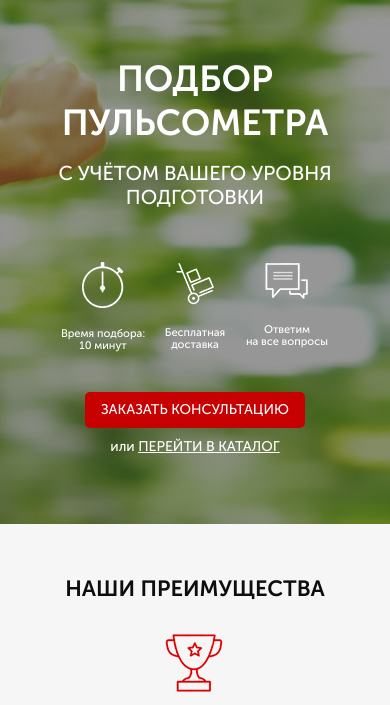
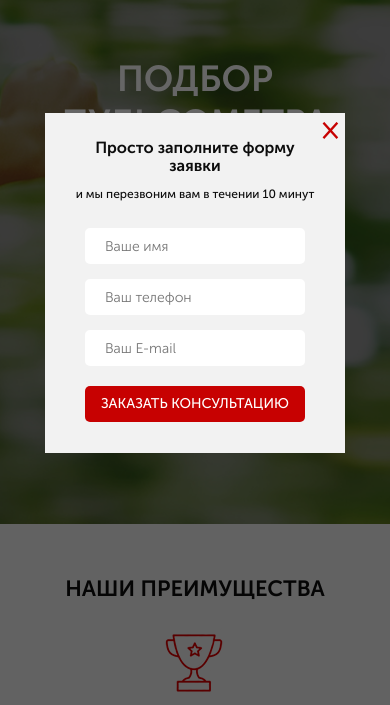
Before and after one commit to Dmitry-V-Kravchenko/ip-pulse, a website: page src/index.html in a window 390 px wide. Both pictures are taken after a click on the button "ЗАКАЗАТЬ ЗВОНОК". Shown: the part 139-844 px from the top of the page. Drawn offline with nearby package versions, Linux system fonts and the light colour scheme.

Commit message:
modal completed

```diff
--- a/src/index.html
+++ b/src/index.html
@@ -27,7 +27,7 @@
                 </div>
                 <div class="header__contacts">
                     <a href="tel:+74999228974" class="header__phone">+7 (499) 922-89-74</a>
-                    <button class="button header__button">заказать звонок</button>
+                    <button class="button header__button" data-modal="consultation">заказать звонок</button>
                 </div>
             </header>
             <div class="promo__wrapper">
@@ -48,7 +48,7 @@
                         Ответим <br>на все вопросы
                     </div>
                 </div>
-                <button class="button button_main">заказать кОНСУЛЬТАЦИЮ</button>
+                <button class="button button_main" data-modal="consultation">заказать кОНСУЛЬТАЦИЮ</button>
                 <div class="promo__link">
                     или
                     <a href="#">ПЕРЕЙТИ В КАТАЛОГ</a>
@@ -144,7 +144,7 @@
                     <div class="catalog-item__wrapper">
                         <div class="catalog-item__content catalog-item__content_active">
                             <img src="img/card_img.png" alt="product" class="catalog-item__img">
-                            <div class="catalog-item__subtitle">Пульсометр Polar FT1</div>
+                            <div class="catalog-item__subtitle">Пульсометр Suunto M2</div>
                             <div class="catalog-item__descr">Для первых шагов в тренировках, основанных на сердечном ритме</div>
                             <a href="#" class="catalog-item__link">Подробнее</a>
                         </div>
@@ -194,7 +194,7 @@
                     <div class="catalog-item__wrapper">
                         <div class="catalog-item__content catalog-item__content_active">
                             <img src="img/card_img.png" alt="product" class="catalog-item__img">
-                            <div class="catalog-item__subtitle">Пульсометр Polar FT1</div>
+                            <div class="catalog-item__subtitle">Пульсометр Polar FT4</div>
                             <div class="catalog-item__descr">Для первых шагов в тренировках, основанных на сердечном ритме</div>
                             <a href="#" class="catalog-item__link">Подробнее</a>
                         </div>
@@ -417,6 +417,42 @@
             </div>
         </div>
     </footer>
+    <!--  /footer  -->
+    <div class="overlay">
+        <div class="modal" id="consultation">
+            <div class="modal__close">&times;</div>
+            <div class="modal__subtitle">Просто заполните форму заявки</div>
+            <div class="modal__descr">и мы перезвоним вам в течении 10 минут</div>
+            <form class="feed-form feed-form_mt25" action="#">
+                <input name="name" required placeholder="Ваше имя" type="text">
+                <input name="phone" required placeholder="Ваш телефон" type="number">
+                <input name="email" required placeholder="Ваш E-mail" type="email">
+                <button class="button button_submit">заказать кОНСУЛЬТАЦИЮ</button>
+            </form>
+        </div>
+        <div class="modal" id="order">
+            <div class="modal__close">&times;</div>
+            <div class="modal__subtitle">Ваш заказ:</div>
+            <div class="modal__descr">Пульсометр Polar FT1</div>
+            <form class="feed-form feed-form_mt25" action="#">
+                <input name="name" required placeholder="Ваше имя" type="text">
+                <input name="phone" required placeholder="Ваш телефон" type="number">
+                <input name="email" required placeholder="Ваш E-mail" type="email">
+                <button class="button button_submit">купить</button>
+            </form>
+        </div>
+        <div class="modal modal_mini" id="thanks">
+            <div class="modal__close">&times;</div>
+            <div class="modal__subtitle">Спасибо за вашу заявку!</div>
+            <div class="modal__descr">Наш менеджер свяжется с вами в ближайшее время!</div>
+        </div>
+
+
+
+
+    </div>
+
+
     <script type="text/javascript" src="https://code.jquery.com/jquery-1.11.0.min.js"></script>
     <script type="text/javascript" src="https://code.jquery.com/jquery-migrate-1.2.1.min.js"></script>
     <script src="https://cdnjs.cloudflare.com/ajax/libs/tiny-slider/2.9.2/min/tiny-slider.js"></script>
--- a/src/js/script.js
+++ b/src/js/script.js
@@ -36,4 +36,19 @@ $(document).ready(function(){
 
     toggleSlide('.catalog-item__link');
     toggleSlide('.catalog-item__back');
+
+    // modal
+
+    $('[data-modal=consultation]').on('click', function() {
+        $('.overlay, #consultation').fadeIn('slow');
+    });
+    $('.modal__close').on('click', function() {
+        $('.overlay, #consultation, #order, #thanks').fadeOut('slow');
+    });
+    $('.button_mini').each(function(i) {
+        $(this).on('click', function() {
+            $('#order .modal__descr').text($('.catalog-item__subtitle').eq(i).text());
+            $('.overlay, #order').fadeIn('slow');
+        });
+    });
 });
--- a/src/sass/blocks/_forms.scss
+++ b/src/sass/blocks/_forms.scss
@@ -17,4 +17,7 @@
             margin-bottom: 20px;
         }
     }
+    &_mt25 {
+        margin-top: 25px;
+    }
 }
--- /dev/null
+++ b/src/sass/blocks/_modal.scss
@@ -0,0 +1,48 @@
+.overlay {
+    display: none;
+    position: fixed;
+    top: 0;
+    width: 100%;
+    height: 100%;
+    background-color: rgba(0,0,0,.6);
+}
+.modal {
+    position: absolute;
+    top: 50%;
+    left: 50%;
+    transform: translate(-50%, -50%);
+    width: 382px;
+    min-height: 400px;
+    background: #F2F2F2;
+    padding: 35px 40px 40px;
+    &__close {
+        position: absolute;
+        top: 0;
+        right: -40px;
+        font-size: 41px;
+        line-height: 21px;
+        color: $main-color;
+        cursor: pointer;
+    }
+    &__subtitle {
+        font-weight: 700;
+        font-size: 18px;
+        line-height: 18px;
+        text-align: center;
+        color: $dark-color;
+    }
+    &__descr {
+        margin-top: 10px;
+        font-weight: 500;
+        font-size: 14px;
+        line-height: 18px;
+        text-align: center;
+        color: $dark-color;
+    }
+    &_mini {
+        min-height: 140px;
+    }
+}
+#consultation, #order, #thanks {
+    display: none;
+}
--- a/src/sass/media/_media.scss
+++ b/src/sass/media/_media.scss
@@ -253,6 +253,29 @@
             margin: 0 18px;
         }
     }
+    .modal {
+        width: 300px;
+        min-height: 340px;
+        padding: 26px 30px 30px;
+        &__subtitle {
+            font-size: 16px;
+        }
+        &__descr {
+            font-size: 12px;
+        }
+        .feed-form {
+            margin-left: auto;
+            margin-right: auto;
+            align-items: center;
+            justify-content: center;
+            width: 220px;
+            input {
+                width: 220px;
+                height: 36px;
+            }
+        }
+    }
+
     @media (max-width: 575px) {
         .container {
             margin: 0 16px;
@@ -374,5 +397,13 @@
                 width: 320px;
             }
         }
+        .modal {
+            &__close {
+                top: 6px;
+                right: 6px;
+                font-size: 30px;
+                line-height: 21px;
+            }
+        }
     }
 }
--- a/src/sass/style.scss
+++ b/src/sass/style.scss
@@ -18,5 +18,6 @@
 @import 'blocks/catalog';
 @import 'blocks/rewiews';
 @import 'blocks/footer';
+@import 'blocks/modal';
 @import 'media/media';
 @import 'media/buttons';
```
Also changed, not shown: src/css/style.min.css.
